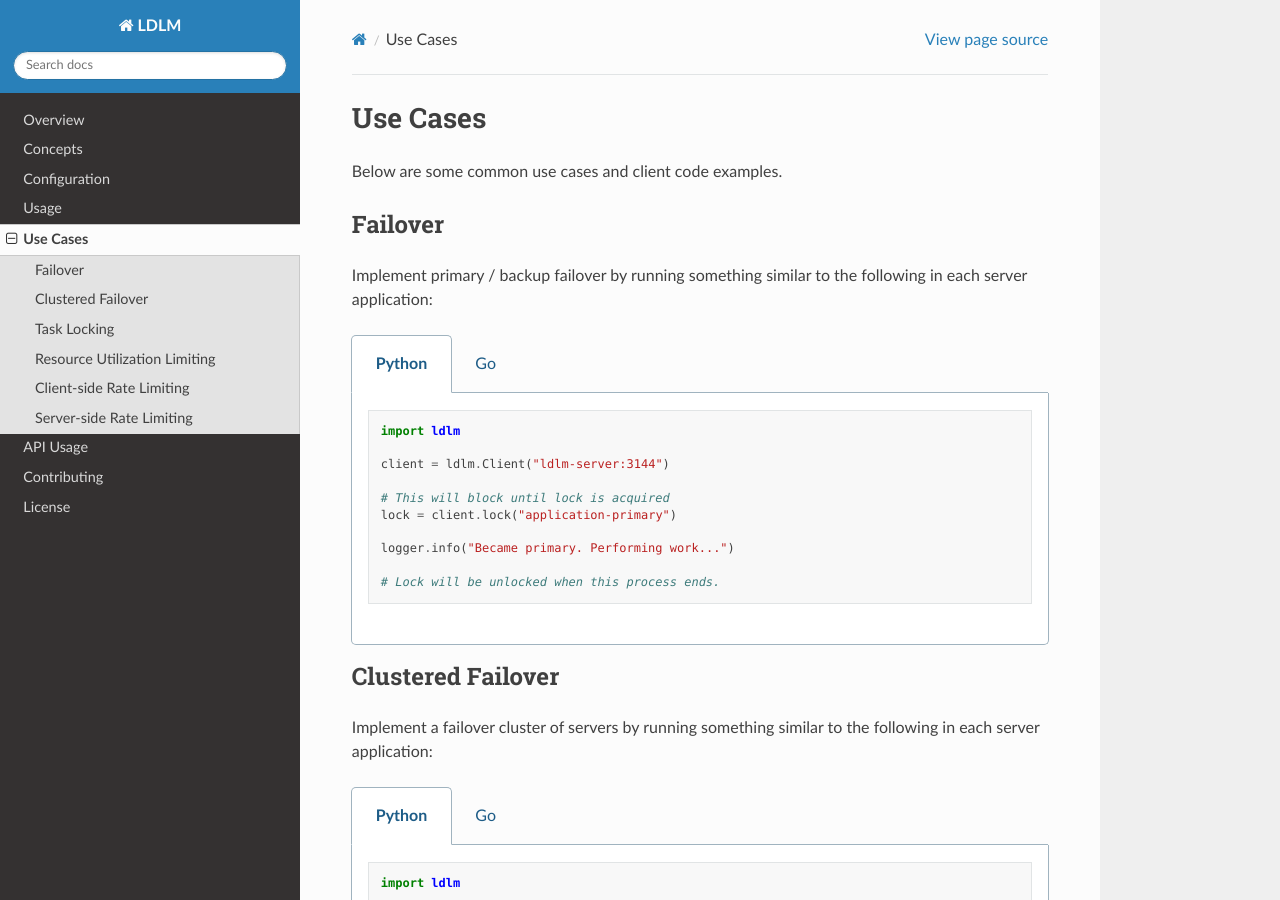
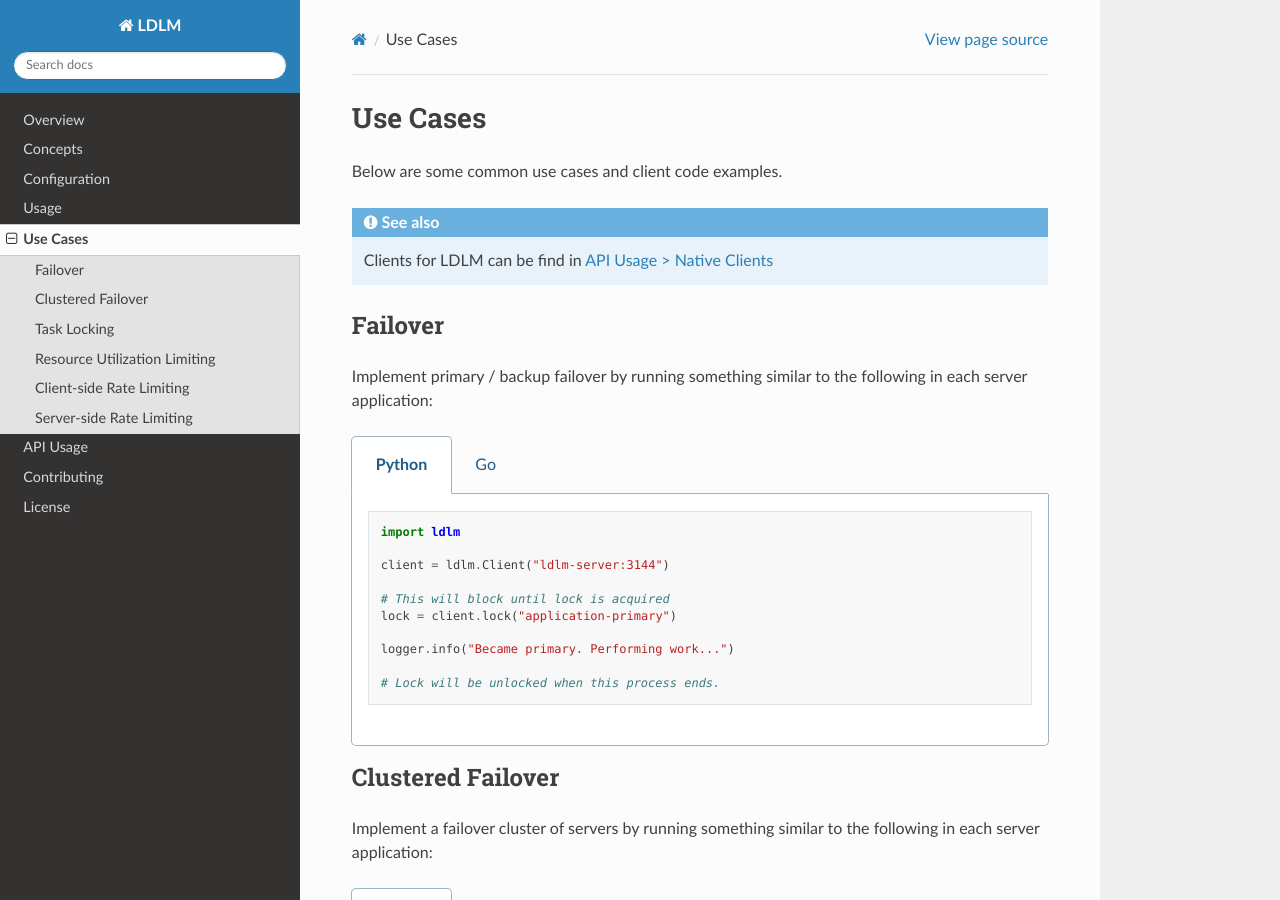
Before and after one commit to imoore76/ldlm, a Sphinx documentation site: the page built from docs/uses.rst, in a window 1280 px wide and 900 px high. Built offline with Sphinx 7.4.7 and the Read the Docs theme 3.1.0, drawn with Linux system fonts in a browser that asks for light colours; the version number could not be read and is left out.

Commit message:
docs - add client list to Use Cases in (#40)

```diff
--- a/docs/uses.rst
+++ b/docs/uses.rst
@@ -4,6 +4,10 @@ Use Cases
 ===============
 
 Below are some common use cases and client code examples.
+
+.. seealso::
+
+    Clients for LDLM can be find in :doc:`API Usage > Native Clients </api>`
 
 Failover
 ===============================
```
